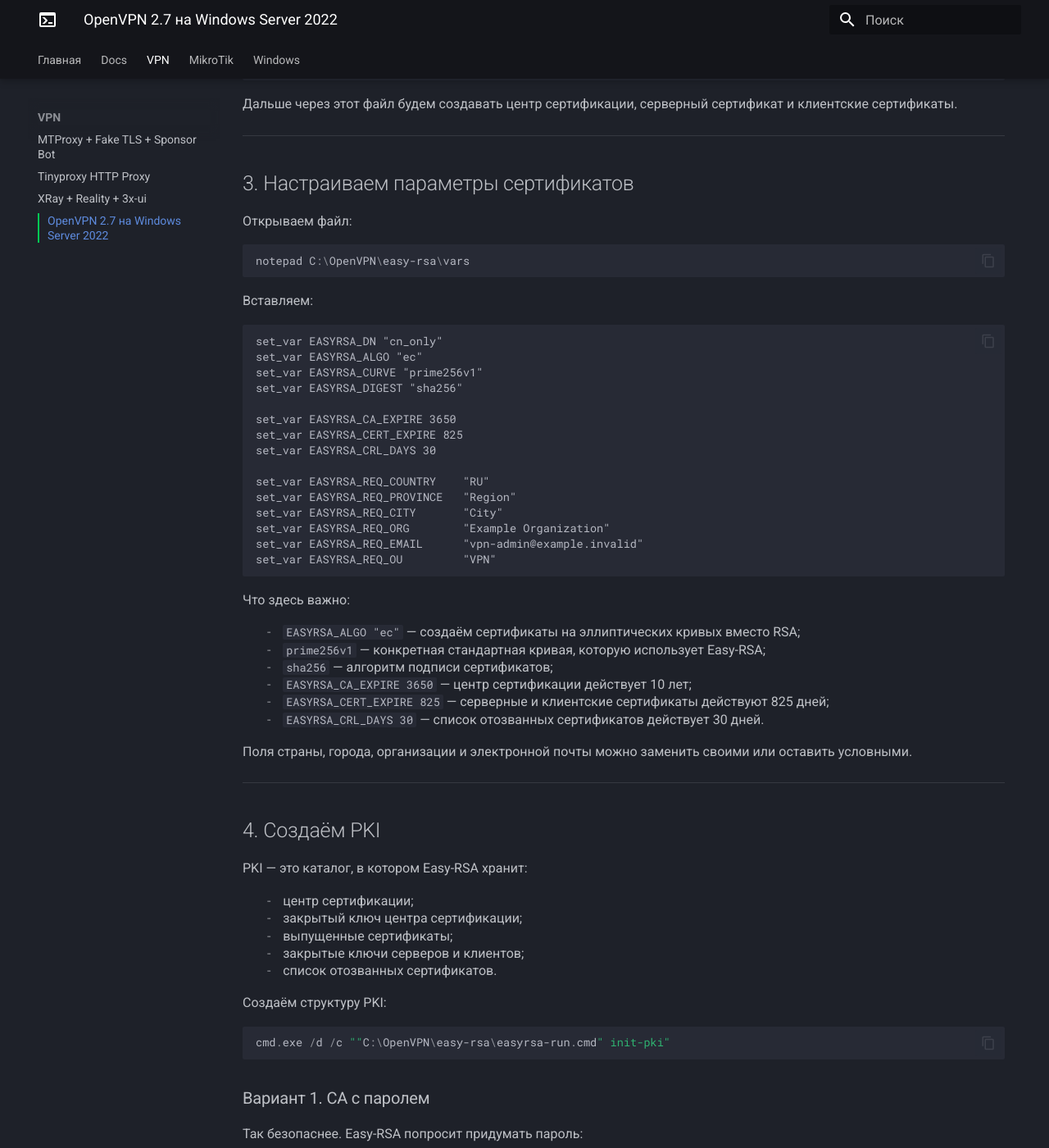
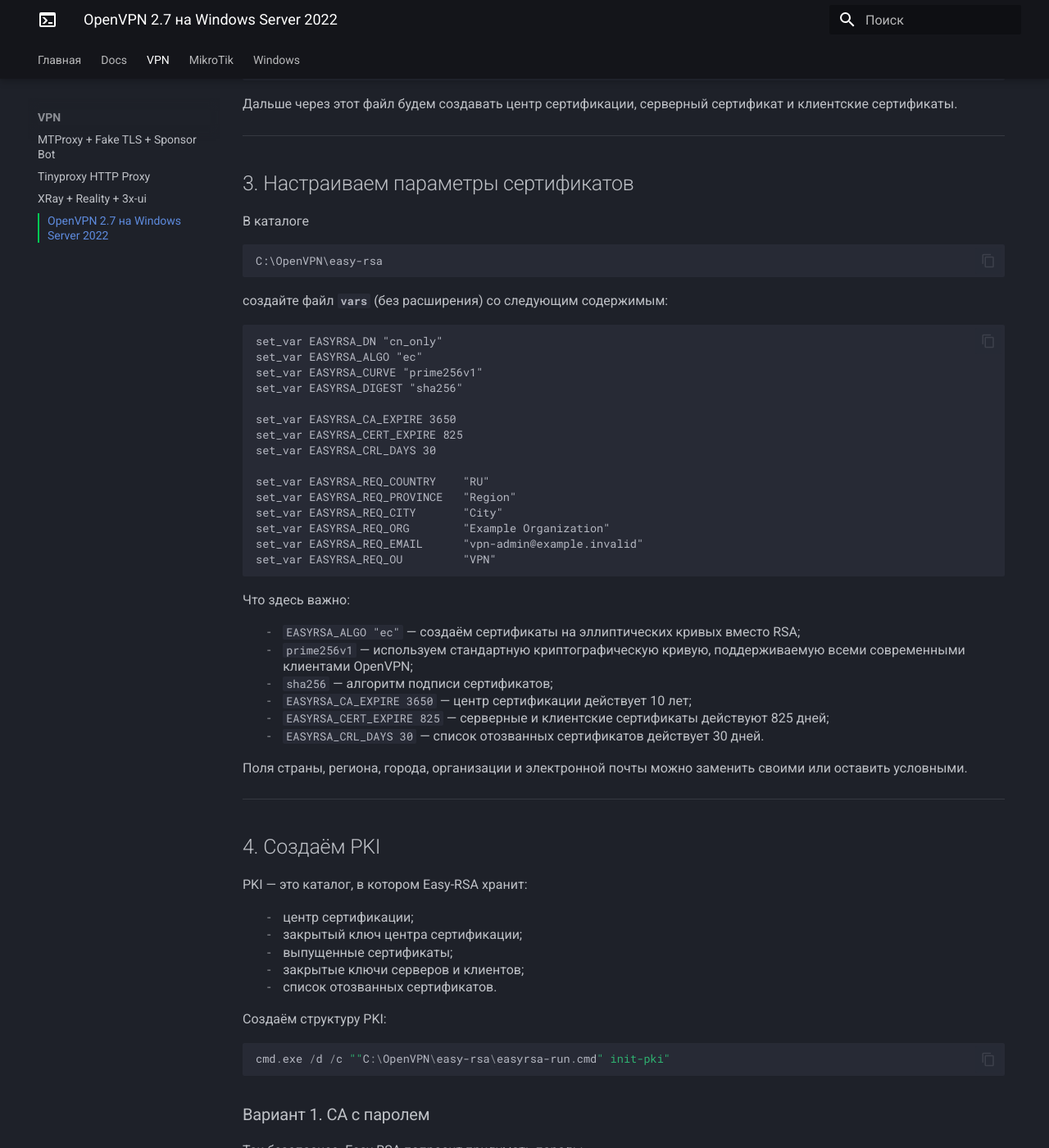
Before and after one commit to LuckyGoodwin/qwinsta, an MkDocs documentation site: the page built from docs/vpn/OpenVPN27-win-server.md, in a window 1280 px wide and 1400 px high, scrolled down 2598 px. Shown: the whole window at 82% size. Built offline with MkDocs 1.6.1 and Material for MkDocs 9.7.7, drawn with Linux system fonts in a browser that asks for light colours.

Commit message:
update openvpn

````diff
--- a/docs/vpn/OpenVPN27-win-server.md
+++ b/docs/vpn/OpenVPN27-win-server.md
@@ -120,13 +120,13 @@
 
 ## 3. Настраиваем параметры сертификатов
 
-Открываем файл:
+В каталоге
 
-```powershell
-notepad C:\OpenVPN\easy-rsa\vars
+```text
+C:\OpenVPN\easy-rsa
 ```
 
-Вставляем:
+создайте файл **`vars`** (без расширения) со следующим содержимым:
 
 ```text
 set_var EASYRSA_DN "cn_only"
@@ -149,13 +149,13 @@
 Что здесь важно:
 
 - `EASYRSA_ALGO "ec"` — создаём сертификаты на эллиптических кривых вместо RSA;
-- `prime256v1` — конкретная стандартная кривая, которую использует Easy-RSA;
+- `prime256v1` — используем стандартную криптографическую кривую, поддерживаемую всеми современными клиентами OpenVPN;
 - `sha256` — алгоритм подписи сертификатов;
 - `EASYRSA_CA_EXPIRE 3650` — центр сертификации действует 10 лет;
 - `EASYRSA_CERT_EXPIRE 825` — серверные и клиентские сертификаты действуют 825 дней;
 - `EASYRSA_CRL_DAYS 30` — список отозванных сертификатов действует 30 дней.
 
-Поля страны, города, организации и электронной почты можно заменить своими или оставить условными.
+Поля страны, региона, города, организации и электронной почты можно заменить своими или оставить условными.
 
 ---
 
````
